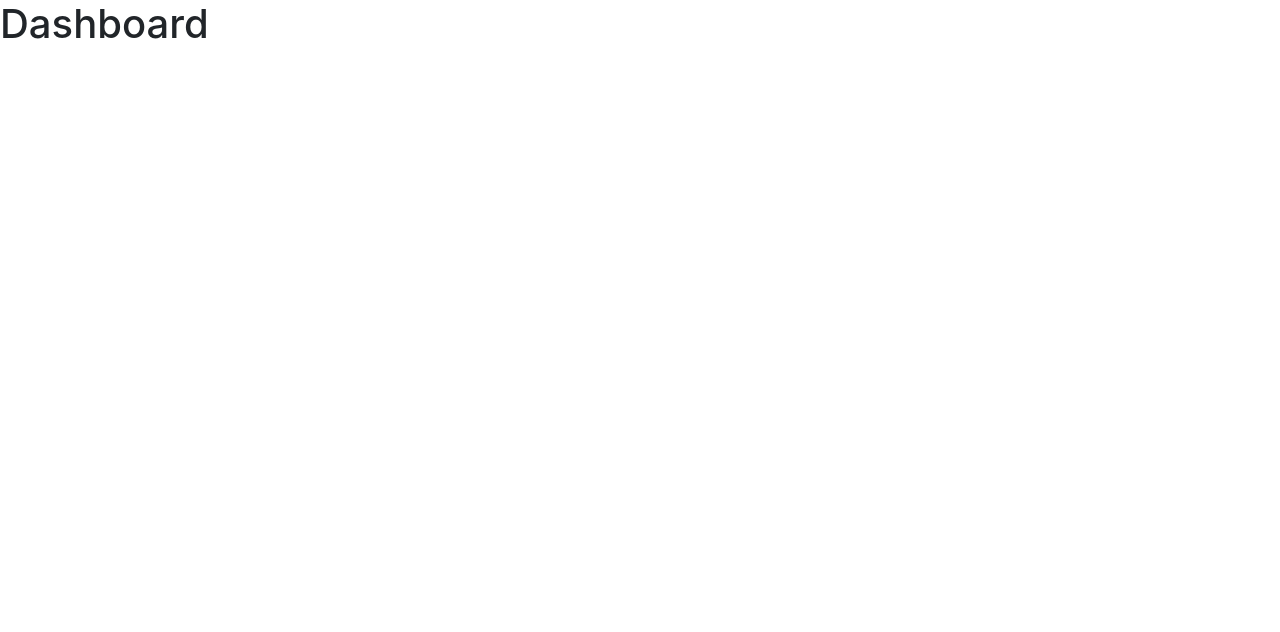
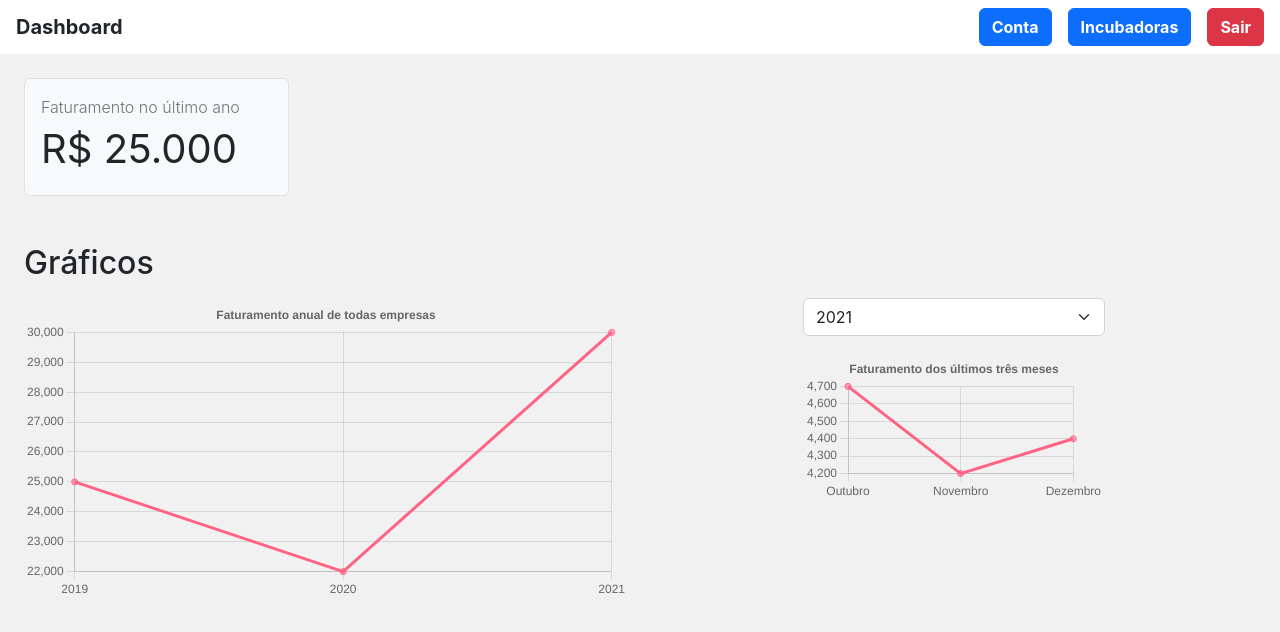
Before and after one commit to matheusinit/sistema-de-incubadoras, a React (Create React App) app in the folder front-end/: page / in a window 1280 px wide. Shown: the top 632 px of the page. Built offline with nearby package versions, Linux system fonts and the light colour scheme.

Commit message:
add implementation to Dashboard page

```diff
--- a/front-end/package.json
+++ b/front-end/package.json
@@ -11,8 +11,10 @@
     "@types/react": "^18.0.0",
     "@types/react-dom": "^18.0.0",
     "bootstrap": "^5.1.3",
+    "chart.js": "^3.7.1",
     "react": "^18.1.0",
     "react-bootstrap": "^2.4.0",
+    "react-chartjs-2": "^4.1.0",
     "react-dom": "^18.1.0",
     "react-router-dom": "^6.3.0",
     "react-scripts": "5.0.1",
--- /dev/null
+++ b/front-end/src/components/Card/index.tsx
@@ -0,0 +1,12 @@
+import React from 'react'
+
+const Card: React.FC = () => {
+  return (
+    <div className="ps-3 pe-5 pt-3 pb-3 border rounded bg-light">
+      <div className="fw-light text-muted">Faturamento no último ano</div>
+      <div className="fs-1">R$ 25.000</div>
+    </div>
+  )
+}
+
+export default Card
--- /dev/null
+++ b/front-end/src/components/LineChartMonthly/index.tsx
@@ -0,0 +1,38 @@
+import React from 'react'
+import { Line } from 'react-chartjs-2'
+
+const LineChartMonthly: React.FC = () => {
+  const options = {
+    responsive: true,
+    plugins: {
+      title: {
+        display: true,
+        text: 'Faturamento dos últimos três meses'
+      },
+      legend: {
+        display: false
+      }
+    },
+    maintainAspectRatio: false
+  }
+  const labels = ['Outubro', 'Novembro', 'Dezembro']
+  const data = {
+    labels,
+    datasets: [
+      {
+        label: 'Faturamento mensal',
+        data: [4700, 4200, 4400],
+        borderColor: 'rgb(255, 99, 132)',
+        backgroundColor: 'rgba(255, 99, 132, 0.5)'
+      }
+    ]
+  }
+
+  return (
+    <div>
+      <Line data={data} options={options} className="w-100" />
+    </div>
+  )
+}
+
+export default LineChartMonthly
--- /dev/null
+++ b/front-end/src/pages/Dashboard/dashboard.css
@@ -0,0 +1,7 @@
+header {
+  background-color: #fff;
+}
+
+body {
+  background-color: #f1f1f1;
+}
--- a/front-end/src/pages/Dashboard/index.tsx
+++ b/front-end/src/pages/Dashboard/index.tsx
@@ -1,7 +1,99 @@
 import React from 'react'
+import { Button, Container, Row, Col, Form } from 'react-bootstrap'
+import Card from '../../components/Card'
+import { Link } from 'react-router-dom'
+import { Line } from 'react-chartjs-2'
+import {
+  Chart as ChartJS,
+  CategoryScale,
+  LinearScale,
+  PointElement,
+  LineElement,
+  Title,
+  Tooltip,
+  Legend,
+} from 'chart.js'
+import './dashboard.css'
+import LineChartMonthly from '../../components/LineChartMonthly'
+
+ChartJS.register(
+  CategoryScale,
+  LinearScale,
+  PointElement,
+  LineElement,
+  Title,
+  Tooltip,
+  Legend
+);
 
 const Dashboard: React.FC = () => {
-  return <h1>Dashboard</h1>
+  const options = {
+    responsive: true,
+    plugins: {
+      title: {
+        display: true,
+        text: 'Faturamento anual de todas empresas'
+      },
+      legend: {
+        display: false
+      }
+    },
+    maintainAspectRatio: false
+  }
+  const labels = [2019, 2020, 2021]
+  const data = {
+    labels,
+    datasets: [
+      {
+        label: 'Faturamento',
+        data: [25000, 22000, 30000],
+        borderColor: 'rgb(255, 99, 132)',
+        backgroundColor: 'rgba(255, 99, 132, 0.5)'
+      }
+    ]
+  }
+
+  return (
+    <Container className="p-0" fluid>
+      <header className="d-flex justify-content-between align-items-center py-2 px-3 mb-4">
+        <div className="fw-bold fs-5">Dashboard</div>
+
+        <nav className="d-flex justify-content-between">
+          <Button variant='primary' className="fw-bold me-3">Conta</Button>
+          <Button variant='primary' className="fw-bold me-3">Incubadoras</Button>
+          <Button variant='danger' className="fw-bold">Sair</Button>
+        </nav>
+      </header>
+
+      <main className="px-4 pb-5">
+        <div className="d-flex justify-content-between mb-5">
+          <Card />
+        </div>
+
+        <h2 className="mb-3">Gráficos</h2>
+
+        <Row>
+          <Col className="d-flex align-items-end">
+            <div className="w-100">
+              <Line data={data} options={options} className="w-100" />
+            </div>
+          </Col>
+          <Col className="d-flex flex-column align-items-center">
+            <Form.Select className="mb-3 w-50">
+              <option value="2021">2021</option>
+              <option value="2020">2020</option>
+              <option value="2019">2019</option>
+            </Form.Select>
+
+            <LineChartMonthly />
+          </Col>
+        </Row>
+
+
+
+      </main>
+    </Container>
+  )
 }
 
 export default Dashboard
```
Also changed, not shown: 1 other file (tests, documents, lock files or other folders).
